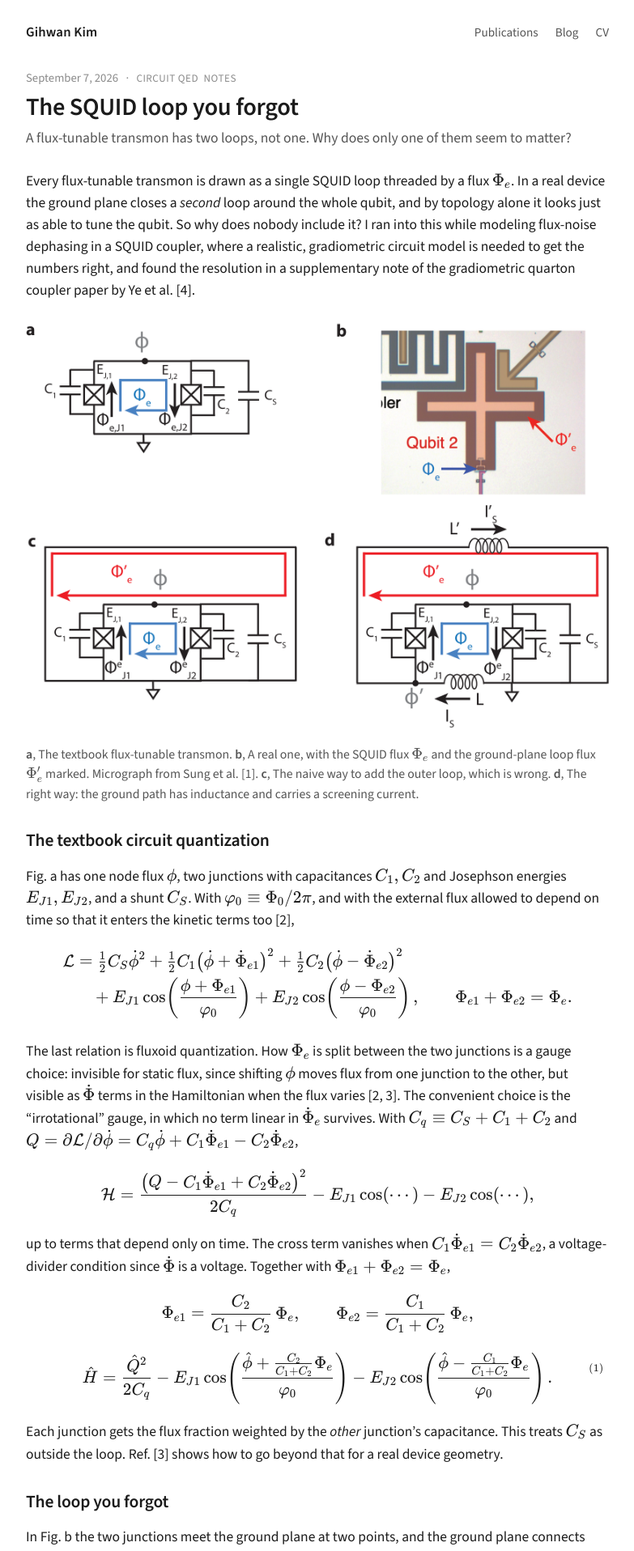
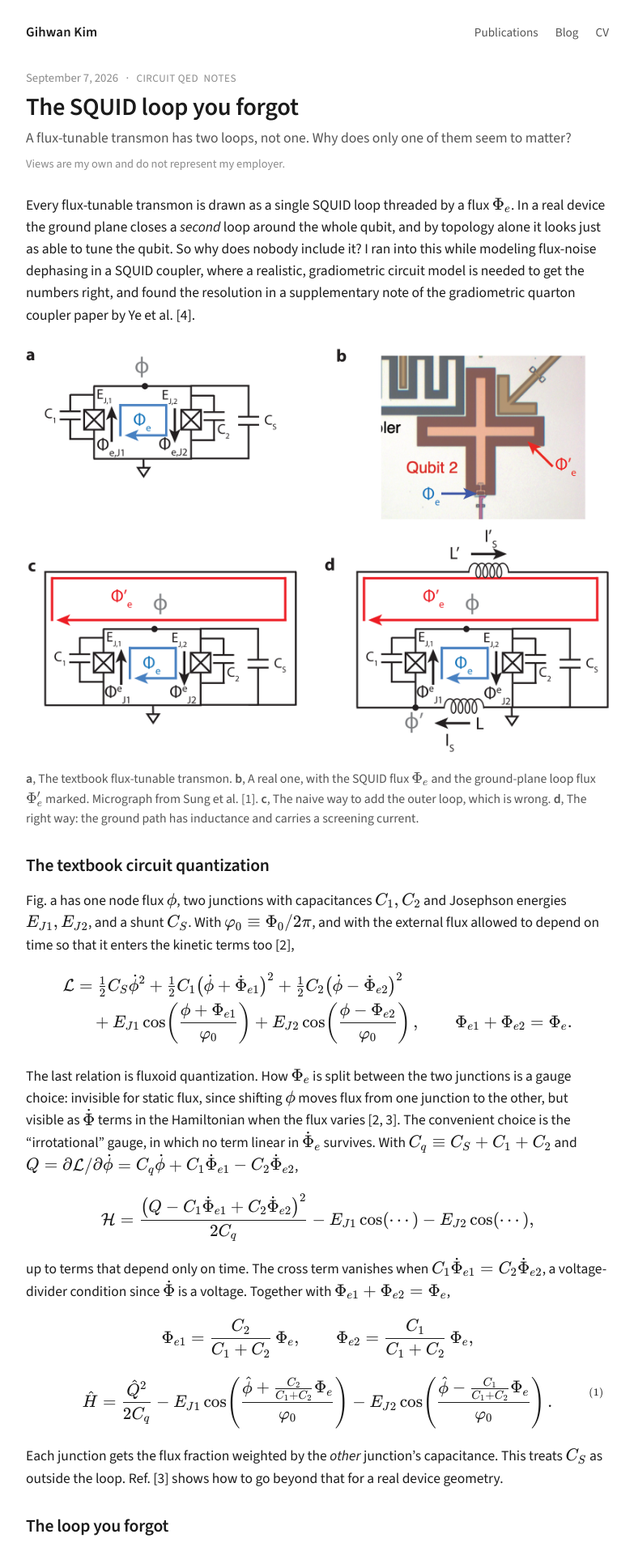
Before and after one commit to gihwan-scqubits/gihwan-scqubits.github.io, a Jekyll site: the page built from _posts/2026-09-07-squid-outer-ground-loop.md, in a window 1280 px wide. Shown: the top 1916 px of the page at 81% size, without its empty margins (248-1031 px from the left). Built offline with Jekyll 4.4.1, drawn with Linux system fonts in a browser that asks for light colours; some of the changed text lies outside the part shown.

Commit message:
Put the views-are-my-own line upfront in the blog
Co-Authored-By: Claude Fable 5.1 <noreply@anthropic.com>
Claude-Session: https://claude.ai/code/session_01D9GyQzp35NGwXa4HyFQyv5

```diff
--- a/_layouts/post.html
+++ b/_layouts/post.html
@@ -12,12 +12,12 @@ layout: default
     </p>
     <h1 class="post-title">{{ page.title }}</h1>
     {% if page.subtitle %}<p class="post-subtitle">{{ page.subtitle }}</p>{% endif %}
+    <p class="disclaimer">Views are my own and do not represent my employer.</p>
   </header>
   <div class="post-body">
     {{ content }}
   </div>
   <footer class="post-footer">
-    <p class="disclaimer">Views are my own and do not represent my employer.</p>
     <p><a href="{{ '/blog/' | relative_url }}">← All posts</a></p>
   </footer>
 </article>
--- a/assets/css/main.css
+++ b/assets/css/main.css
@@ -144,7 +144,7 @@ figcaption { font-size: 0.9em; color: var(--ink-2); margin-top: 0.4rem; }
 .post-body h3 { font-size: 1.1rem; margin: 1.5rem 0 0.4rem; }
 .post-body img { display: block; margin: 1rem auto; }
 .post-footer { margin-top: 2.5rem; border-top: 1px solid var(--rule); padding-top: 1rem; font-size: 0.92rem; }
-.disclaimer { color: var(--ink-3); }
+.disclaimer { color: var(--ink-3); font-size: 0.9rem; margin: 0.5rem 0 0; }
 .katex-display { overflow-x: auto; overflow-y: hidden; padding: 0.2rem 0; }
 
 /* Small screens */
--- a/blog/index.md
+++ b/blog/index.md
@@ -5,7 +5,7 @@ permalink: /blog/
 ---
 <section class="section" style="border-top: 0; margin-top: 0;">
   <span class="label">Blog</span>
-  <p class="blog-intro">Notes on superconducting circuits, measurement, simulation tools, and occasionally opinions.</p>
+  <p class="blog-intro">Notes on superconducting circuits, measurement, simulation tools, and occasionally opinions. Views are my own and do not represent my employer.</p>
   <ul class="post-list">
     {% for post in site.posts %}
     <li{% if post.thumb %} class="has-thumb"{% endif %}>
```
Also changed, not shown: index.md (+1 -0 lines).
